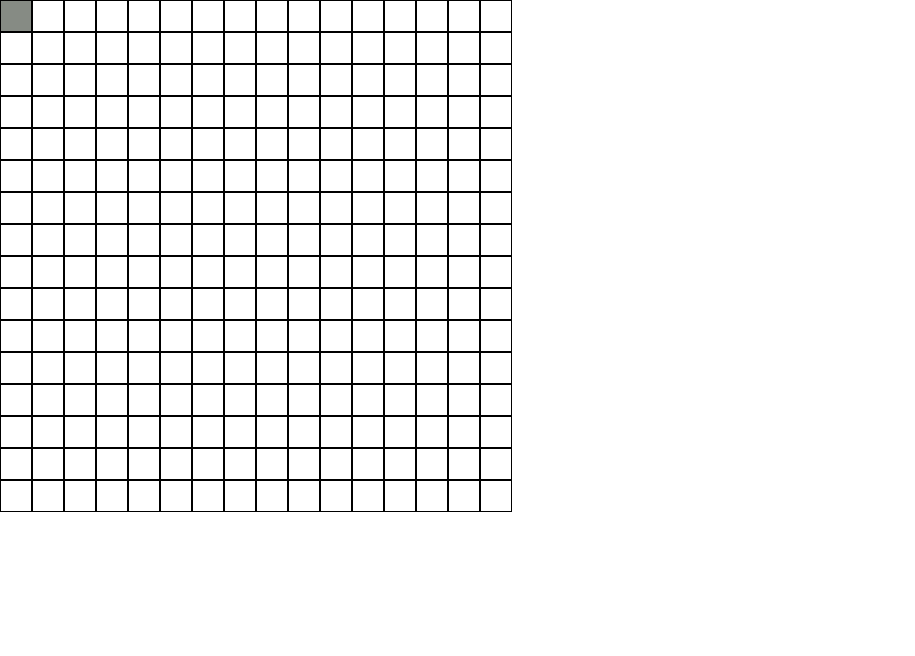
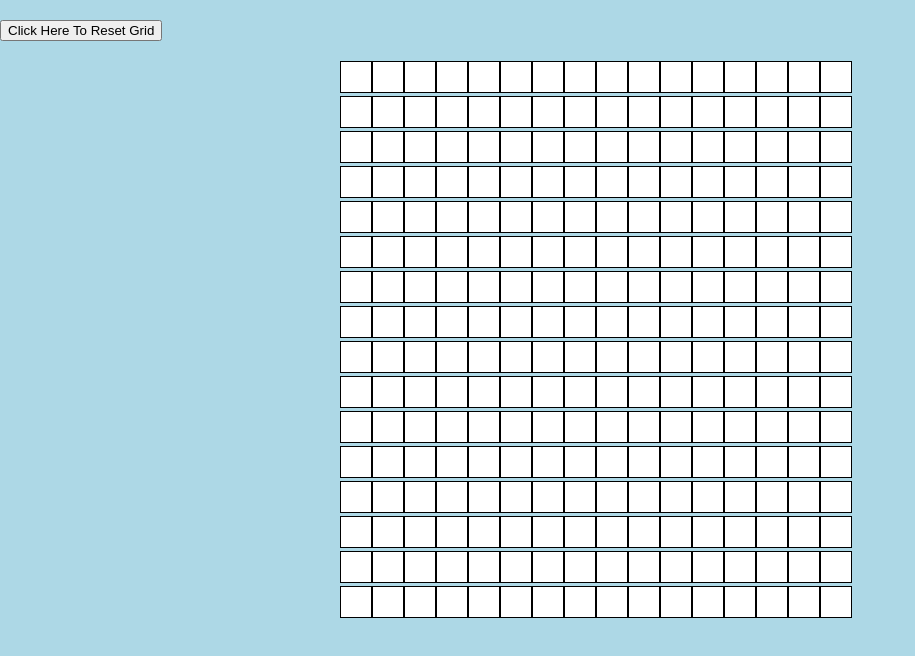
Before and after one commit to n1ckevans/tiles, a plain HTML site: page index.html in a window 1280 px wide. Shown: the whole page, without its empty margins (0-915 px from the left). Drawn offline with Linux system fonts and the light colour scheme.

Commit message:
change background color to blue

```diff
--- a/index.html
+++ b/index.html
@@ -9,6 +9,9 @@
     <link rel="stylesheet" href="styles.css">
   </head>
   <body>
+    <div id="button">
+        <button type="button">Click Here To Reset Grid</button>
+    </div>
     <div id="container">
     </div>
      <script src="scripts.js" async defer></script>
--- a/scripts.js
+++ b/scripts.js
@@ -1,9 +1,6 @@
-
-
 for (x = 0; x < 16; x++) {
   for (y = 0; y < 16; y++) {
       let div = document.createElement("div");
-      div.textContent = "    ";
       div.setAttribute('style', 'width: 30px; height: 30px; border: 1px solid black')
       document.getElementById("container").appendChild(div).addEventListener("mouseover", function(){
         function rg(m, n) {
@@ -28,3 +25,11 @@ for (x = 0; x < 16; x++) {
   document.getElementById("container").appendChild(jump);
 
 }
+
+  button.addEventListener("click", function(){
+  let reset = window.prompt("Enter the Number of Squares to Make a New Grid!", 16);
+
+
+
+  reset;
+});
--- a/styles.css
+++ b/styles.css
@@ -47,12 +47,22 @@ table {
 	border-spacing: 0;
 }
 
+html {
+  background-color: lightblue;
+}
+
 #container {
   width:600px;
   height:600px;
+  margin: 0 auto;
 
 }
 #container div {
-  display:inline-block;
-  vertical-align:top;
+  display: inline-block;
+  background-color: white;
 }
+
+#button {
+  display: inline-block;
+  margin: 20px auto;
+}
```
